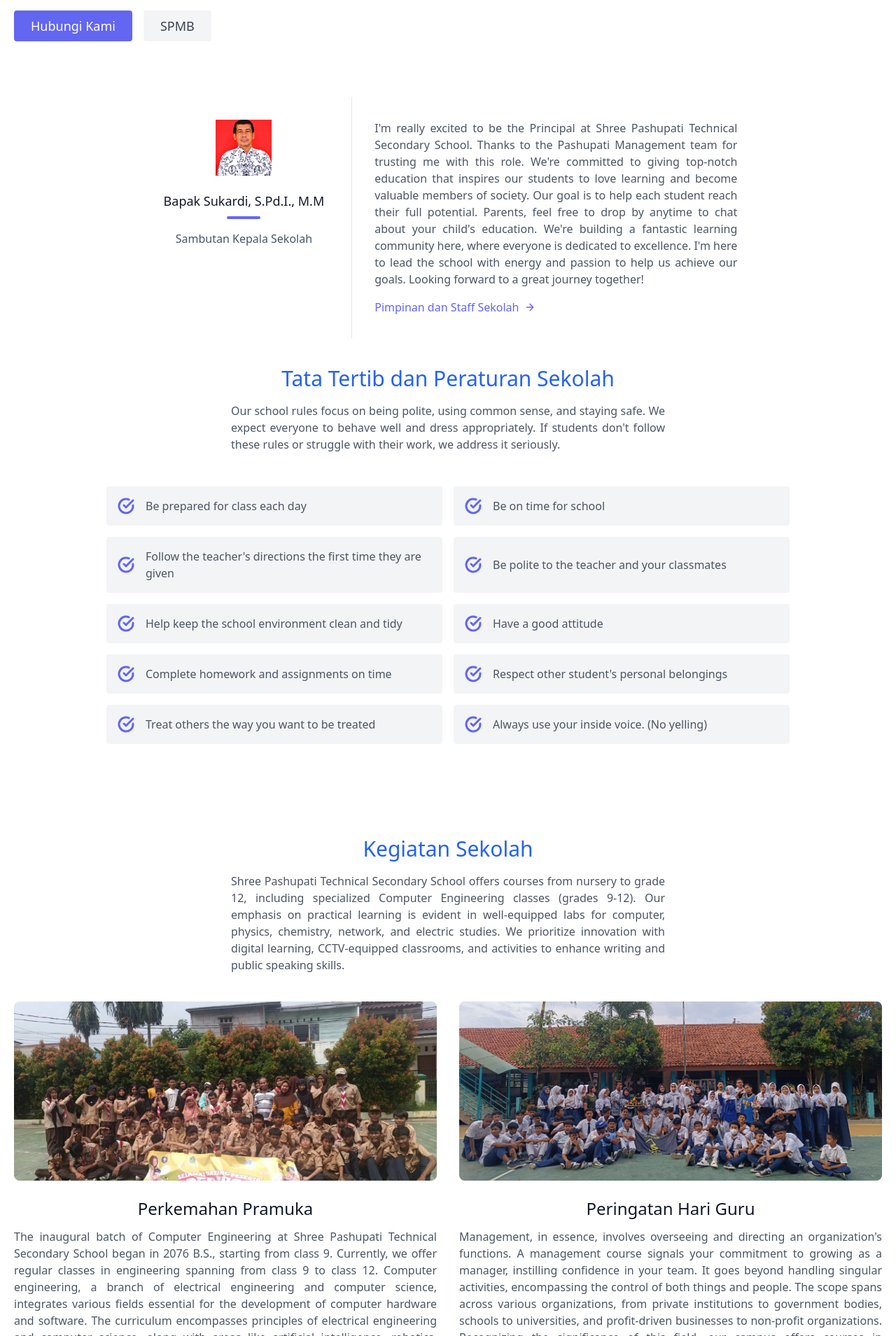
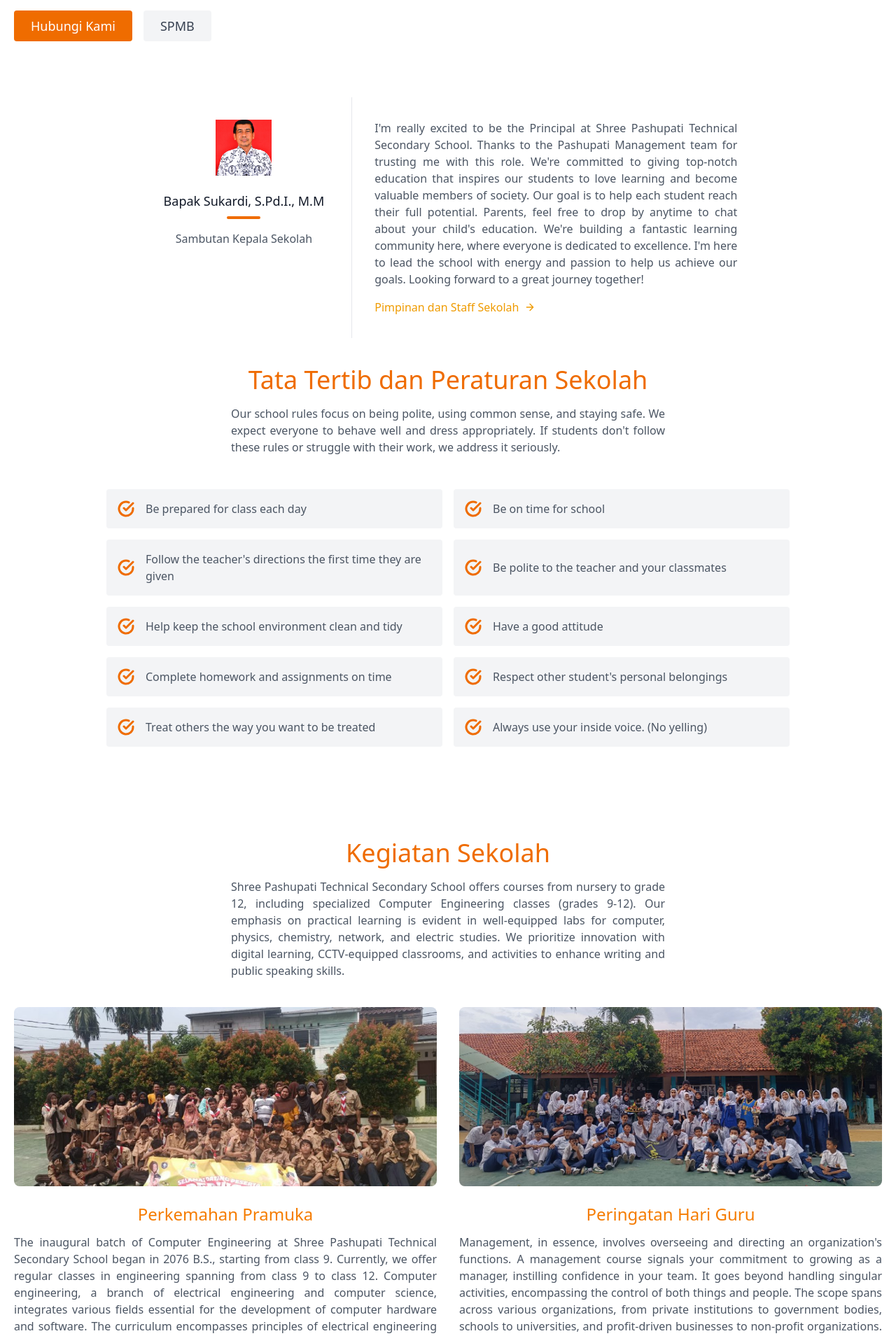
Before and after one commit to Eleutheria-Sapta-Timira-Celeste/Tugas-Akhir, a PHP site: page /aboutus.php in a window 1280 px wide. Shown: the part 501-2410 px from the top of the page at 70% size. Run offline with PHP 8.4, Linux system fonts and the light colour scheme; the visitor is signed in with stand-in values (Sample User, id 1); data comes from the database, SQL or seed files in the repository; some libraries are stand-ins or nearby versions.

Commit message:
ubah warna font dan lainnya di beranda dan tentang

```diff
--- a/aboutus.php
+++ b/aboutus.php
@@ -44,13 +44,15 @@ try {
         <section class="text-gray-600 body-font">
             <div class="container mx-auto flex px-5 py-5 md:flex-row flex-col items-center">
                 <div class="lg:flex-grow md:w-1/2 lg:pr-24 md:pr-16 flex flex-col md:items-start md:text-left mb-16 md:mb-0 items-center text-center">
-                    <h1 class="title-font sm:text-4xl text-3xl mb-4 font-medium text-blue-600">Perkenalan
+                    <h1 class="title-font sm:text-4xl text-3xl mb-4 font-medium" style="color: #ef6c00;"> Perkenalan
                         <br class="hidden lg:inline-block">
                     </h1>
                     <p class="text-justify text-sm md:text-base mb-8 leading-relaxed">
                         <?php echo $row['one'];?></p>
                     <div class="flex justify-center">
-                        <button onclick="contactbtn()" class="inline-flex text-white bg-indigo-500 border-0 py-2 px-6 focus:outline-none hover:bg-indigo-600 rounded text-lg">Hubungi Kami</button>
+                        <button onclick="contactbtn()" class="inline-flex text-white border-0 py-2 px-6 focus:outline-none rounded text-lg" style="background-color: #ef6c00;" onmouseover="this.style.backgroundColor='#d65f00'"
+                        onmouseout="this.style.backgroundColor='#ef6c00'"> Hubungi Kami </button>
+
                         <button onclick="joinbtn()" class="ml-4 inline-flex text-gray-700 bg-gray-100 border-0 py-2 px-6 focus:outline-none hover:bg-gray-200 rounded text-lg">SPMB</button>
                     </div>
                 </div>
@@ -75,18 +77,20 @@ try {
                             </div>
                             <div class="flex flex-col items-center text-center justify-center">
                                 <h2 class="font-medium title-font mt-4 text-gray-900 text-lg">Bapak Sukardi, S.Pd.I., M.M</h2>
-                                <div class="w-12 h-1 bg-indigo-500 rounded mt-2 mb-4"></div>
+                                <div class="w-12 h-1 rounded mt-2 mb-4" style="background-color: #ef6c00;"></div>
                                 <p class="text-base">Sambutan Kepala Sekolah</p>
                             </div>
                         </div>
                         <div class="sm:w-2/3 sm:pl-8 sm:py-8 sm:border-l border-gray-200 sm:border-t-0 border-t mt-4 pt-4 sm:mt-0 text-center sm:text-left">
                             <p class="text-justify text-sm md:text-base leading-relaxed text-lg mb-4">
                             <?php echo $row['two'];?></p>
-                            <a href="staffs.php" class="cursor-pointer text-indigo-500 inline-flex items-center">Pimpinan dan Staff Sekolah
-                                <svg fill="none" stroke="currentColor" stroke-linecap="round" stroke-linejoin="round" stroke-width="2" class="w-4 h-4 ml-2" viewBox="0 0 24 24">
-                                    <path d="M5 12h14M12 5l7 7-7 7"></path>
-                                </svg>
-                            </a>
+                           <a href="staffs.php" class="cursor-pointer inline-flex items-center" style="color: #ef9b00;">
+        Pimpinan dan Staff Sekolah
+        <svg fill="none" stroke="currentColor" stroke-linecap="round" stroke-linejoin="round" stroke-width="2"
+             class="w-4 h-4 ml-2" viewBox="0 0 24 24" style="stroke: #ef9b00;">
+            <path d="M5 12h14M12 5l7 7-7 7"></path>
+        </svg>
+    </a>
                         </div>
                     </div>
                 </div>
@@ -97,14 +101,14 @@ try {
         <section class="text-gray-600 body-font">
             <div class="container px-5 py-5 mx-auto">
                 <div class="text-center mb-10">
-                    <h1 class="sm:text-3xl text-2xl font-medium text-center title-font text-blue-600 mb-4">Tata Tertib dan Peraturan Sekolah</h1>
+                    <h1 class="title-font sm:text-4xl text-3xl mb-4 font-medium" style="color: #ef6c00;"> Tata Tertib dan Peraturan Sekolah</h1>
                     <p class="text-justify text-sm md:text-base text-base leading-relaxed xl:w-2/4 lg:w-3/4 mx-auto">
                     <?php echo $row['three'];?></p>
                 </div>
                 <div class="flex flex-wrap lg:w-4/5 sm:mx-auto sm:mb-2 -mx-2">
                     <div class="p-2 sm:w-1/2 w-full">
                         <div class="bg-gray-100 rounded flex p-4 h-full items-center">
-                            <svg fill="none" stroke="currentColor" stroke-linecap="round" stroke-linejoin="round" stroke-width="3" class="text-indigo-500 w-6 h-6 flex-shrink-0 mr-4" viewBox="0 0 24 24">
+                            <svg fill="none" stroke="#ef6c00" stroke-linecap="round" stroke-linejoin="round" stroke-width="3" class="w-6 h-6 flex-shrink-0 mr-4" viewBox="0 0 24 24">
                                 <path d="M22 11.08V12a10 10 0 11-5.93-9.14"></path>
                                 <path d="M22 4L12 14.01l-3-3"></path>
                             </svg>
@@ -113,7 +117,7 @@ try {
                     </div>
                     <div class="p-2 sm:w-1/2 w-full">
                         <div class="bg-gray-100 rounded flex p-4 h-full items-center">
-                            <svg fill="none" stroke="currentColor" stroke-linecap="round" stroke-linejoin="round" stroke-width="3" class="text-indigo-500 w-6 h-6 flex-shrink-0 mr-4" viewBox="0 0 24 24">
+                             <svg fill="none" stroke="#ef6c00" stroke-linecap="round" stroke-linejoin="round" stroke-width="3" class="w-6 h-6 flex-shrink-0 mr-4" viewBox="0 0 24 24">
                                 <path d="M22 11.08V12a10 10 0 11-5.93-9.14"></path>
                                 <path d="M22 4L12 14.01l-3-3"></path>
                             </svg>
@@ -122,7 +126,7 @@ try {
                     </div>
                     <div class="p-2 sm:w-1/2 w-full">
                         <div class="bg-gray-100 rounded flex p-4 h-full items-center">
-                            <svg fill="none" stroke="currentColor" stroke-linecap="round" stroke-linejoin="round" stroke-width="3" class="text-indigo-500 w-6 h-6 flex-shrink-0 mr-4" viewBox="0 0 24 24">
+                             <svg fill="none" stroke="#ef6c00" stroke-linecap="round" stroke-linejoin="round" stroke-width="3" class="w-6 h-6 flex-shrink-0 mr-4" viewBox="0 0 24 24">
                                 <path d="M22 11.08V12a10 10 0 11-5.93-9.14"></path>
                                 <path d="M22 4L12 14.01l-3-3"></path>
                             </svg>
@@ -131,7 +135,7 @@ try {
                     </div>
                     <div class="p-2 sm:w-1/2 w-full">
                         <div class="bg-gray-100 rounded flex p-4 h-full items-center">
-                            <svg fill="none" stroke="currentColor" stroke-linecap="round" stroke-linejoin="round" stroke-width="3" class="text-indigo-500 w-6 h-6 flex-shrink-0 mr-4" viewBox="0 0 24 24">
+                             <svg fill="none" stroke="#ef6c00" stroke-linecap="round" stroke-linejoin="round" stroke-width="3" class="w-6 h-6 flex-shrink-0 mr-4" viewBox="0 0 24 24">
                                 <path d="M22 11.08V12a10 10 0 11-5.93-9.14"></path>
                                 <path d="M22 4L12 14.01l-3-3"></path>
                             </svg>
@@ -140,7 +144,7 @@ try {
                     </div>
                     <div class="p-2 sm:w-1/2 w-full">
                         <div class="bg-gray-100 rounded flex p-4 h-full items-center">
-                            <svg fill="none" stroke="currentColor" stroke-linecap="round" stroke-linejoin="round" stroke-width="3" class="text-indigo-500 w-6 h-6 flex-shrink-0 mr-4" viewBox="0 0 24 24">
+                             <svg fill="none" stroke="#ef6c00" stroke-linecap="round" stroke-linejoin="round" stroke-width="3" class="w-6 h-6 flex-shrink-0 mr-4" viewBox="0 0 24 24">
                                 <path d="M22 11.08V12a10 10 0 11-5.93-9.14"></path>
                                 <path d="M22 4L12 14.01l-3-3"></path>
                             </svg>
@@ -149,7 +153,7 @@ try {
                     </div>
                     <div class="p-2 sm:w-1/2 w-full">
                         <div class="bg-gray-100 rounded flex p-4 h-full items-center">
-                            <svg fill="none" stroke="currentColor" stroke-linecap="round" stroke-linejoin="round" stroke-width="3" class="text-indigo-500 w-6 h-6 flex-shrink-0 mr-4" viewBox="0 0 24 24">
+                            <svg fill="none" stroke="#ef6c00" stroke-linecap="round" stroke-linejoin="round" stroke-width="3" class="w-6 h-6 flex-shrink-0 mr-4" viewBox="0 0 24 24">
                                 <path d="M22 11.08V12a10 10 0 11-5.93-9.14"></path>
                                 <path d="M22 4L12 14.01l-3-3"></path>
                             </svg>
@@ -158,7 +162,7 @@ try {
                     </div>
                     <div class="p-2 sm:w-1/2 w-full">
                         <div class="bg-gray-100 rounded flex p-4 h-full items-center">
-                            <svg fill="none" stroke="currentColor" stroke-linecap="round" stroke-linejoin="round" stroke-width="3" class="text-indigo-500 w-6 h-6 flex-shrink-0 mr-4" viewBox="0 0 24 24">
+                             <svg fill="none" stroke="#ef6c00" stroke-linecap="round" stroke-linejoin="round" stroke-width="3" class="w-6 h-6 flex-shrink-0 mr-4" viewBox="0 0 24 24">
                                 <path d="M22 11.08V12a10 10 0 11-5.93-9.14"></path>
                                 <path d="M22 4L12 14.01l-3-3"></path>
                             </svg>
@@ -167,7 +171,7 @@ try {
                     </div>
                     <div class="p-2 sm:w-1/2 w-full">
                         <div class="bg-gray-100 rounded flex p-4 h-full items-center">
-                            <svg fill="none" stroke="currentColor" stroke-linecap="round" stroke-linejoin="round" stroke-width="3" class="text-indigo-500 w-6 h-6 flex-shrink-0 mr-4" viewBox="0 0 24 24">
+                             <svg fill="none" stroke="#ef6c00" stroke-linecap="round" stroke-linejoin="round" stroke-width="3" class="w-6 h-6 flex-shrink-0 mr-4" viewBox="0 0 24 24">
                                 <path d="M22 11.08V12a10 10 0 11-5.93-9.14"></path>
                                 <path d="M22 4L12 14.01l-3-3"></path>
                             </svg>
@@ -176,7 +180,7 @@ try {
                     </div>
                     <div class="p-2 sm:w-1/2 w-full">
                         <div class="bg-gray-100 rounded flex p-4 h-full items-center">
-                            <svg fill="none" stroke="currentColor" stroke-linecap="round" stroke-linejoin="round" stroke-width="3" class="text-indigo-500 w-6 h-6 flex-shrink-0 mr-4" viewBox="0 0 24 24">
+                             <svg fill="none" stroke="#ef6c00" stroke-linecap="round" stroke-linejoin="round" stroke-width="3" class="w-6 h-6 flex-shrink-0 mr-4" viewBox="0 0 24 24">
                                 <path d="M22 11.08V12a10 10 0 11-5.93-9.14"></path>
                                 <path d="M22 4L12 14.01l-3-3"></path>
                             </svg>
@@ -185,7 +189,7 @@ try {
                     </div>
                     <div class="p-2 sm:w-1/2 w-full">
                         <div class="bg-gray-100 rounded flex p-4 h-full items-center">
-                            <svg fill="none" stroke="currentColor" stroke-linecap="round" stroke-linejoin="round" stroke-width="3" class="text-indigo-500 w-6 h-6 flex-shrink-0 mr-4" viewBox="0 0 24 24">
+                           <svg fill="none" stroke="#ef6c00" stroke-linecap="round" stroke-linejoin="round" stroke-width="3" class="w-6 h-6 flex-shrink-0 mr-4" viewBox="0 0 24 24">
                                 <path d="M22 11.08V12a10 10 0 11-5.93-9.14"></path>
                                 <path d="M22 4L12 14.01l-3-3"></path>
                             </svg>
@@ -200,7 +204,7 @@ try {
         <section id="courses" class="text-gray-600 body-font">
             <div class="container px-5 py-24 mx-auto">
                 <div class="text-center mb-10">
-                    <h1 class="sm:text-3xl text-2xl font-medium text-center title-font text-blue-600 mb-4">Kegiatan Sekolah</h1>
+                    <h1 class="title-font sm:text-4xl text-3xl mb-4 font-medium" style="color: #ef6c00;"> Kegiatan Sekolah</h1>
                     <p class="text-justify text-sm md:text-base text-base leading-relaxed xl:w-2/4 lg:w-3/4 mx-auto">
                     <?php echo $row['fourteen'];?></p>
                 </div>
@@ -209,7 +213,7 @@ try {
                         <div class="rounded-lg h-64 overflow-hidden">
                             <img alt="content" class="object-cover object-center h-full w-full" src="assects/images/courses/pramuka.jpg">
                         </div>
-                        <h2 class="title-font text-2xl font-medium text-gray-900 mt-6 mb-3">Perkemahan Pramuka</h2>
+                        <h2 class="title-font text-2xl font-medium mt-6 mb-3" style="color: #f57c00;">Perkemahan Pramuka</h2>
                         <p class="text-justify text-sm md:text-base leading-relaxed text-base">
                         <?php echo $row['fifteen'];?></p>
                     </div>
@@ -217,7 +221,7 @@ try {
                         <div class="rounded-lg h-64 overflow-hidden">
                             <img alt="content" class="object-cover object-center h-full w-full" src="assects/images/schoolImages/beranda2.jpg">
                         </div>
-                        <h2 class="title-font text-2xl font-medium text-gray-900 mt-6 mb-3">Peringatan Hari Guru</h2>
+                        <h2 class="title-font text-2xl font-medium mt-6 mb-3" style="color: #f57c00;">Peringatan Hari Guru</h2>
                         <p class="text-justify text-sm md:text-base leading-relaxed text-base">
                         <?php echo $row['sixteen'];?></p>
                     </div>
@@ -231,8 +235,8 @@ try {
             <div class="container px-5 py-24 mx-auto">
                 <div class="flex flex-wrap w-full mb-20">
                     <div class="lg:w-1/2 w-full mb-6 lg:mb-0">
-                        <h1 class="sm:text-3xl text-2xl font-medium title-font mb-2 text-gray-900">Fasilitas Sekolah</h1>
-                        <div class="h-1 w-20 bg-indigo-500 rounded"></div>
+                        <h1 class="title-font sm:text-4xl text-3xl mb-4 font-medium" style="color: #ef6c00;"> Fasilitas Sekolah</h1>
+                        <div class="w-12 h-1 rounded mt-2 mb-4" style="background-color: #ffa726;"></div>
                     </div>
                     <p class="text-justify text-sm md:text-base lg:w-1/2 w-full leading-relaxed text-gray-500">
                     <?php echo $row['seventeen'];?></p>
@@ -242,7 +246,7 @@ try {
                         <div class="bg-gray-100 p-6 rounded-lg">
                             <img class="h-40 rounded w-full object-cover object-center mb-6" src="assects/images/facilities/physics_lab.jpg" alt="content">
                             <h3 class="tracking-widest text-indigo-500 text-xs font-medium title-font"></h3>
-                            <h2 class="text-lg text-gray-900 font-medium title-font mb-4">Physics Lab</h2>
+                            <h2 class="text-lg text-gray-900 font-medium title-font mb-4">Ruang Kelas AC</h2>
                             <p class="text-sm md:text-base leading-relaxed text-base"><?php echo $row['eighteen'];?></p>
                         </div>
                     </div>
@@ -250,7 +254,7 @@ try {
                         <div class="bg-gray-100 p-6 rounded-lg">
                             <img class="h-40 rounded w-full object-cover object-center mb-6" src="assects/images/facilities/computer_lab.jpg" alt="content">
                             <h3 class="tracking-widest text-indigo-500 text-xs font-medium title-font"></h3>
-                            <h2 class="text-lg text-gray-900 font-medium title-font mb-4">Computer Lab</h2>
+                            <h2 class="text-lg text-gray-900 font-medium title-font mb-4">Perpustakaan</h2>
                             <p class="text-sm md:text-base leading-relaxed text-base"><?php echo $row['ninteen'];?></p>
                         </div>
                     </div>
@@ -258,7 +262,7 @@ try {
                         <div class="bg-gray-100 p-6 rounded-lg">
                             <img class="h-40 rounded w-full object-cover object-center mb-6" src="assects/images/facilities/network_lab.jpg" alt="content">
                             <h3 class="tracking-widest text-indigo-500 text-xs font-medium title-font"></h3>
-                            <h2 class="text-lg text-gray-900 font-medium title-font mb-4">Electronics and Network Lab</h2>
+                            <h2 class="text-lg text-gray-900 font-medium title-font mb-4">Lapangan Olahraga</h2>
                             <p class="text-sm md:text-base leading-relaxed text-base"><?php echo $row['twenty'];?></p>
                         </div>
                     </div>
@@ -266,7 +270,7 @@ try {
                         <div class="bg-gray-100 p-6 rounded-lg">
                             <img class="h-40 rounded w-full object-cover object-center mb-6" src="assects/images/facilities/library_lab.jpg" alt="content">
                             <h3 class="tracking-widest text-indigo-500 text-xs font-medium title-font"></h3>
-                            <h2 class="text-lg text-gray-900 font-medium title-font mb-4">Library</h2>
+                            <h2 class="text-lg text-gray-900 font-medium title-font mb-4">UKS</h2>
                             <p class="text-sm md:text-base leading-relaxed text-base"><?php echo $row['twentyone'];?></p>
                         </div>
                     </div>
```
Also changed, not shown: contactUs.php (+22 -8 lines), index.php (+7 -7 lines), assects/images/defaults/logo-white.png (deleted), assects/images/flashNotice/6095973527506241505.jpg (deleted).
